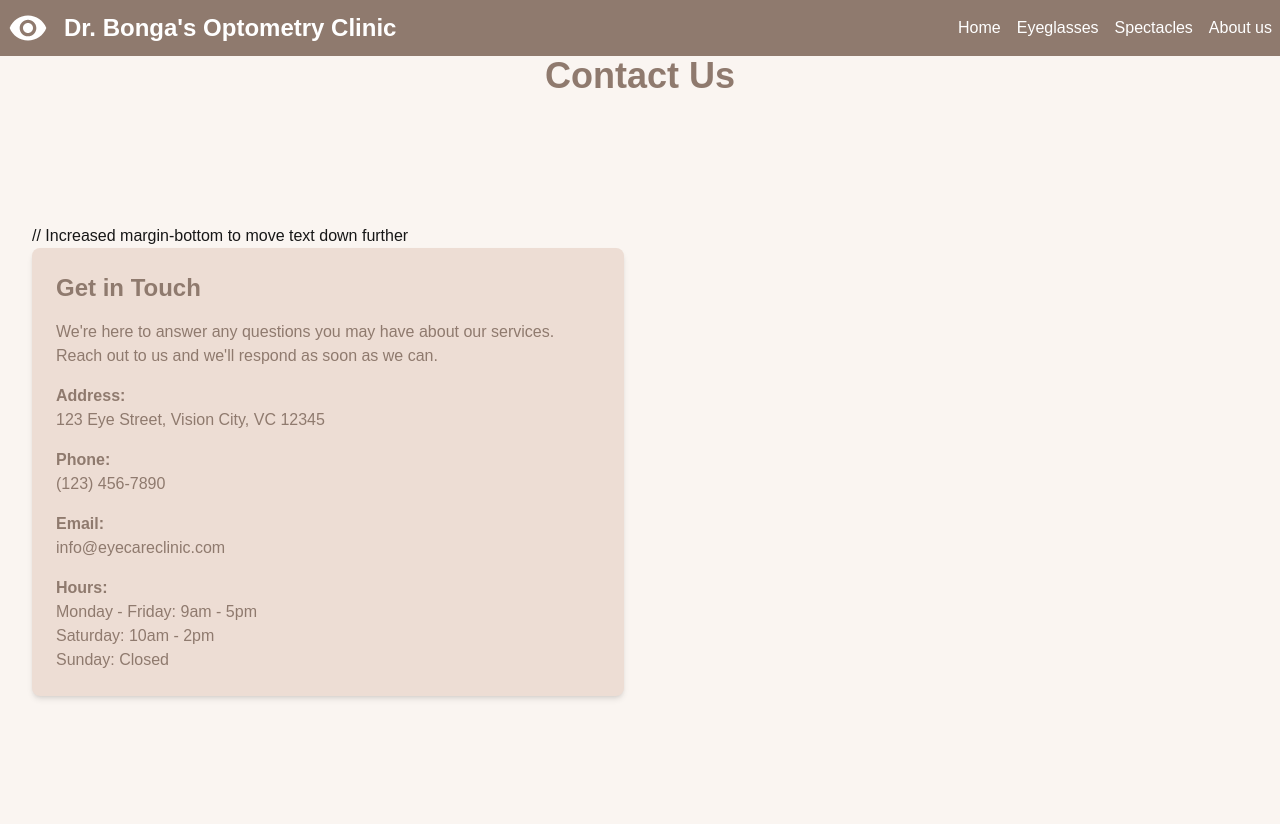
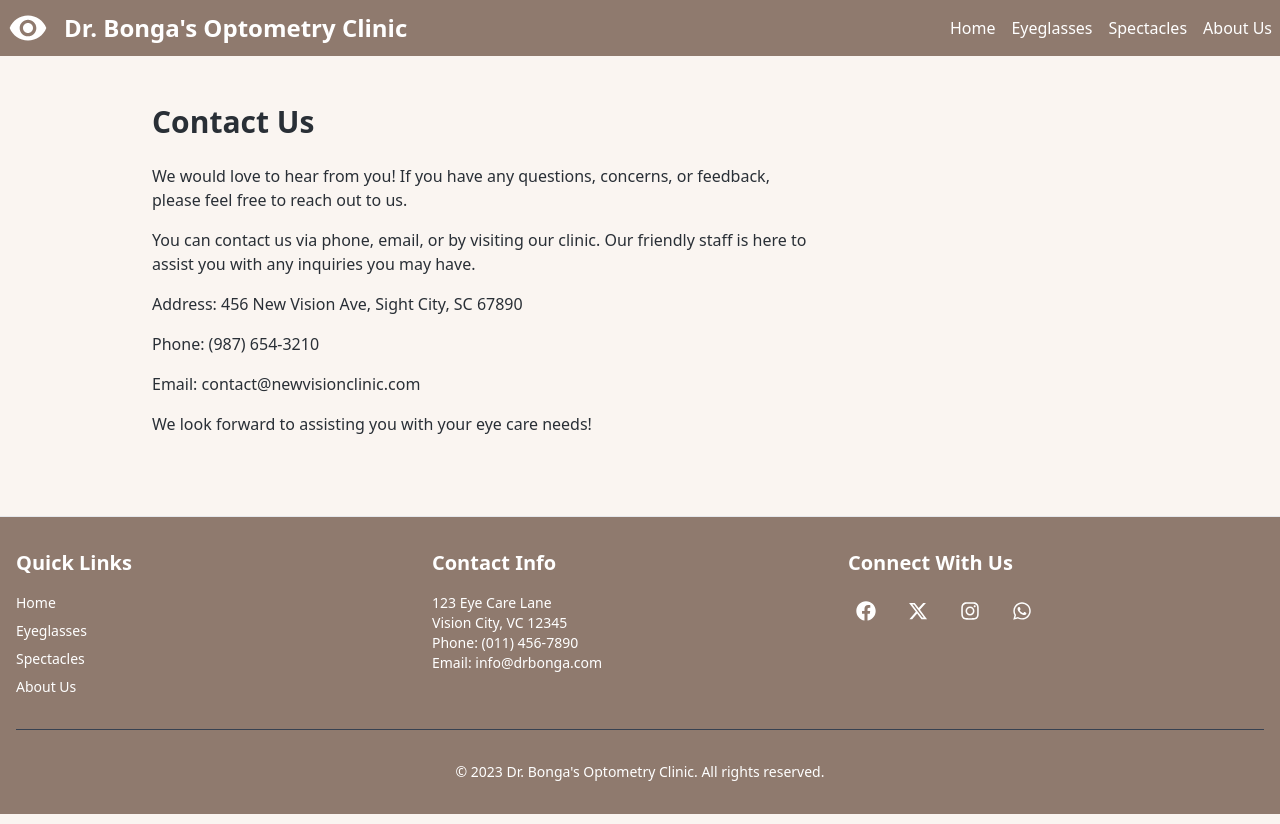
Before and after one commit to Bongakonke-Langa/optometrist-website, a Next.js app: page /contactus in a window 1280 px wide. Built offline with nearby package versions, Linux system fonts and the light colour scheme.

Commit message:
Feat:new features added and mostly all of the pages have lots of changes

```diff
--- a/app/aboutus/page.tsx
+++ b/app/aboutus/page.tsx
@@ -79,7 +79,7 @@ export default function AboutUs() {
               <nav className="flex flex-col space-y-2">
                 <Link className="text-sm hover:underline" href="/">Home</Link>
                 <Link className="text-sm hover:underline" href="/eyeglasses">Eyeglasses</Link>
-                <Link className="text-sm hover:underline" href="/rectangleglasses">Spectacles</Link>
+                <Link className="text-sm hover:underline" href="/contactus">Contact</Link>
                 <Link className="text-sm hover:underline" href="/aboutus">About Us</Link>
               </nav>
             </div>
--- a/app/contactus/page.tsx
+++ b/app/contactus/page.tsx
@@ -9,8 +9,9 @@ import { FaFacebook, FaInstagram, FaWhatsapp } from 'react-icons/fa';
 
 export default function Contact() {
     const [isMenuOpen, setIsMenuOpen] = useState(false);
+
     return (
-    <div className="min-h-screen bg-[#FAF5F1] p-8">
+      <div className="min-h-screen font-sans bg-[#FAF5F1] text-[#292F36]">
         <header className="fixed top-0 left-0 right-0 bg-[#8F7A6E] text-white p-2 z-50">
           <div className="container mx-auto flex items-center justify-between">
             <div className="flex items-center">
@@ -20,7 +21,6 @@ export default function Contact() {
               <h1 className="text-2xl font-bold">Dr. Bonga's Optometry Clinic</h1>
             </div>
 
-          {/* Hamburger menu button for small screens */}
             <button
               className="md:hidden p-2"
               onClick={() => setIsMenuOpen(!isMenuOpen)}
@@ -30,55 +30,102 @@ export default function Contact() {
               </svg>
             </button>
 
-          {/* Navigation for larger screens */}
             <nav className="hidden md:block">
               <ul className="flex space-x-4">
                 <li><Link href="/" className="hover:text-black transition-colors duration-300">Home</Link></li>
                 <li><Link href="/eyeglasses" className="hover:text-black transition-colors duration-300">Eyeglasses</Link></li>
                 <li><Link href="/spectacles" className="hover:text-black transition-colors duration-300">Spectacles</Link></li>
-              <li><Link href="aboutus" className="hover:text-black transition-colors duration-300">About us</Link></li>
+                <li><Link href="/aboutus" className="hover:text-black transition-colors duration-300">About Us</Link></li>
               </ul>
             </nav>
           </div>
 
-        {/* Mobile menu */}
           {isMenuOpen && (
             <nav className="md:hidden mt-4">
               <ul className="flex flex-col space-y-2">
                 <li><Link href="/" className="block py-2 hover:text-black transition-colors duration-300">Home</Link></li>
                 <li><Link href="/eyeglasses" className="block py-2 hover:text-black transition-colors duration-300">Eyeglasses</Link></li>
                 <li><Link href="/spectacles" className="block py-2 hover:text-black transition-colors duration-300">Spectacles</Link></li>
-              <li><Link href="aboutus" className="block py-2 hover:text-black transition-colors duration-300">About us</Link></li>
+                <li><Link href="/aboutus" className="block py-2 hover:text-black transition-colors duration-300">About Us</Link></li>
               </ul>
             </nav>
           )}
         </header>
-      <h1 className="text-4xl font-bold text-center mb-32 text-[#8F7A6E]">Contact Us</h1>  // Increased margin-bottom to move text down further
-      <div className="grid grid-cols-1 md:grid-cols-2 gap-8">
-        <div className="bg-[#EDDDD4] p-6 rounded-lg shadow-md space-y-4">
-          <h2 className="text-2xl font-semibold text-[#8F7A6E]">Get in Touch</h2>
-          <p className="text-[#8F7A6E]">We're here to answer any questions you may have about our services. Reach out to us and we'll respond as soon as we can.</p>
-          <div>
-            <h3 className="font-semibold text-[#8F7A6E]">Address:</h3>
-            <p className="text-[#8F7A6E]">123 Eye Street, Vision City, VC 12345</p>
+
+        <main className=" pt-20 p-8">
+          <section className="max-w-4xl px-5 md:px-20 lg:px-[120px] 3xl:px-[200px] 4xl:px-[300px]">
+            <h2 className="text-3xl font-bold mb-6">Contact Us</h2>
+            <p className="mb-4">
+              We would love to hear from you! If you have any questions, concerns, or feedback, please feel free to reach out to us.
+            </p>
+            <p className="mb-4">
+              You can contact us via phone, email, or by visiting our clinic. Our friendly staff is here to assist you with any inquiries you may have.
+            </p>
+            <p className="mb-4">
+              Address: 456 New Vision Ave, Sight City, SC 67890
+            </p>
+            <p className="mb-4">
+              Phone: (987) 654-3210
+            </p>
+            <p className="mb-4">
+              Email: contact@newvisionclinic.com
+            </p>
+            <p>
+              We look forward to assisting you with your eye care needs!
+            </p>
+          </section>
+        </main>
+
+        <footer className=" border-t bg-[#8F7A6E] text-white mt-12 w-full">
+          <div className="px-4 py-8">
+            <div className="flex flex-wrap justify-between">
+              <div className="w-full md:w-1/2 lg:w-1/3 mb-6 md:mb-0">
+                <h2 className="text-xl font-semibold mb-4">Quick Links</h2>
+                <nav className="flex flex-col space-y-2">
+                  <Link className="text-sm hover:underline" href="/">Home</Link>
+                  <Link className="text-sm hover:underline" href="/eyeglasses">Eyeglasses</Link>
+                  <Link className="text-sm hover:underline" href="/spectacles">Spectacles</Link>
+                  <Link className="text-sm hover:underline" href="/aboutus">About Us</Link>
+                </nav>
               </div>
-          <div>
-            <h3 className="font-semibold text-[#8F7A6E]">Phone:</h3>
-            <p className="text-[#8F7A6E]">(123) 456-7890</p>
+
+              <div className="w-full md:w-1/2 lg:w-1/3 mb-6 md:mb-0">
+                <h2 className="text-xl font-semibold mb-4">Contact Info</h2>
+                <p className="text-sm">123 Eye Care Lane</p>
+                <p className="text-sm">Vision City, VC 12345</p>
+                <p className="text-sm">Phone: (011) 456-7890</p>
+                <p className="text-sm">Email: info@drbonga.com</p>
               </div>
-          <div>
-            <h3 className="font-semibold text-[#8F7A6E]">Email:</h3>
-            <p className="text-[#8F7A6E]">info@eyecareclinic.com</p>
+
+              <div className="w-full md:w-1/2 lg:w-1/3 mb-6 md:mb-0">
+                <h2 className="text-xl font-semibold mb-4">Connect With Us</h2>
+                <div className="flex space-x-4">
+                  <a href="#" className="p-2 rounded-full hover:bg-white hover:text-[#8F7A6E] transition-colors duration-300">
+                    <FaFacebook className="h-5 w-5" />
+                    <span className="sr-only">Facebook</span>
+                  </a>
+                  <a href="#" className="p-2 rounded-full hover:bg-white hover:text-[#8F7A6E] transition-colors duration-300">
+                    <FaXTwitter className="h-5 w-5" />
+                    <span className="sr-only">X (Twitter)</span>
+                  </a>
+                  <a href="#" className="p-2 rounded-full hover:bg-white hover:text-[#8F7A6E] transition-colors duration-300">
+                    <FaInstagram className="h-5 w-5" />
+                    <span className="sr-only">Instagram</span>
+                  </a>
+                  <a href="#" className="p-2 rounded-full hover:bg-white hover:text-[#8F7A6E] transition-colors duration-300">
+                    <FaWhatsapp className="h-5 w-5" />
+                    <span className="sr-only">WhatsApp</span>
+                  </a>
                 </div>
-          <div>
-            <h3 className="font-semibold text-[#8F7A6E]">Hours:</h3>
-            <p className="text-[#8F7A6E]">Monday - Friday: 9am - 5pm</p>
-            <p className="text-[#8F7A6E]">Saturday: 10am - 2pm</p>
-            <p className="text-[#8F7A6E]">Sunday: Closed</p>
               </div>
             </div>
 
+            <div className="mt-8 border-t border-gray-700 pt-8 text-center text-sm">
+              <p>© 2023 Dr. Bonga's Optometry Clinic. All rights reserved.</p>
             </div>
+          </div>
+        </footer>
+
       </div>
     );
   }
--- a/app/eyeglasses/page.tsx
+++ b/app/eyeglasses/page.tsx
@@ -113,10 +113,10 @@ export default function Eyeglasses() {
             <div className="w-full md:w-1/2 lg:w-1/3 mb-6 md:mb-0">
               <h2 className="text-xl font-semibold mb-4">Quick Links</h2>
               <nav className="flex flex-col space-y-2">
-                <Link className="text-sm hover:underline" href="#">
+                <Link className="text-sm hover:underline" href="aboutus">
                   About Us
                 </Link>
-                <Link className="text-sm hover:underline" href="#">
+                <Link className="text-sm hover:underline" href="contactus">
                   Contact
                 </Link>
                 <Link className="text-sm hover:underline" href="#">
--- a/app/kids/page.tsx
+++ b/app/kids/page.tsx
@@ -125,10 +125,10 @@ const KidsGlasses: React.FC = () => {
             <div className="w-full md:w-1/2 lg:w-1/3 mb-6 md:mb-0">
               <h2 className="text-xl font-semibold mb-4">Quick Links</h2>
               <nav className="flex flex-col space-y-2">
-                <Link className="text-sm hover:underline" href="#">
+                <Link className="text-sm hover:underline" href="aboutus">
                   About Us
                 </Link>
-                <Link className="text-sm hover:underline" href="#">
+                <Link className="text-sm hover:underline" href="contactus">
                   Contact
                 </Link>
                 <Link className="text-sm hover:underline" href="#">
--- a/app/men/page.tsx
+++ b/app/men/page.tsx
@@ -127,10 +127,10 @@ const MensGlasses: React.FC = () => {
             <div className="w-full md:w-1/2 lg:w-1/3 mb-6 md:mb-0">
               <h2 className="text-xl font-semibold mb-4">Quick Links</h2>
               <nav className="flex flex-col space-y-2">
-                <Link className="text-sm hover:underline" href="#">
+                <Link className="text-sm hover:underline" href="aboutus">
                   About Us
                 </Link>
-                <Link className="text-sm hover:underline" href="#">
+                <Link className="text-sm hover:underline" href="contactus">
                   Contact
                 </Link>
                 <Link className="text-sm hover:underline" href="#">
--- a/app/spectacles/page.tsx
+++ b/app/spectacles/page.tsx
@@ -147,10 +147,10 @@ export default function RectangleGlasses() {
             <div className="w-full md:w-1/2 lg:w-1/3 mb-6 md:mb-0">
               <h2 className="text-xl font-semibold mb-4">Quick Links</h2>
               <nav className="flex flex-col space-y-2">
-                <Link className="text-sm hover:underline" href="#">
+                <Link className="text-sm hover:underline" href="aboutus">
                   About Us
                 </Link>
-                <Link className="text-sm hover:underline" href="#">
+                <Link className="text-sm hover:underline" href="contactus">
                   Contact
                 </Link>
                 <Link className="text-sm hover:underline" href="#">
--- a/app/sunglasses/page.tsx
+++ b/app/sunglasses/page.tsx
@@ -127,10 +127,10 @@ const Sunglasses: React.FC = () => {
             <div className="w-full md:w-1/2 lg:w-1/3 mb-6 md:mb-0">
               <h2 className="text-xl font-semibold mb-4">Quick Links</h2>
               <nav className="flex flex-col space-y-2">
-                <Link className="text-sm hover:underline" href="#">
+                <Link className="text-sm hover:underline" href="aboutus">
                   About Us
                 </Link>
-                <Link className="text-sm hover:underline" href="#">
+                <Link className="text-sm hover:underline" href="contactus">
                   Contact
                 </Link>
                 <Link className="text-sm hover:underline" href="#">
--- a/app/women/page.tsx
+++ b/app/women/page.tsx
@@ -126,10 +126,10 @@ const WomensGlasses: React.FC = () => {
             <div className="w-full md:w-1/2 lg:w-1/3 mb-6 md:mb-0">
               <h2 className="text-xl font-semibold mb-4">Quick Links</h2>
               <nav className="flex flex-col space-y-2">
-                <Link className="text-sm hover:underline" href="#">
+                <Link className="text-sm hover:underline" href="aboutus">
                   About Us
                 </Link>
-                <Link className="text-sm hover:underline" href="#">
+                <Link className="text-sm hover:underline" href="contactus">
                   Contact
                 </Link>
                 <Link className="text-sm hover:underline" href="#">
```
Lines whose indentation alone changed are shown as unchanged.
